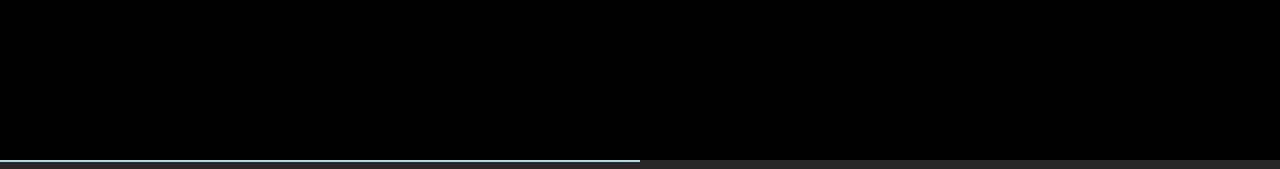
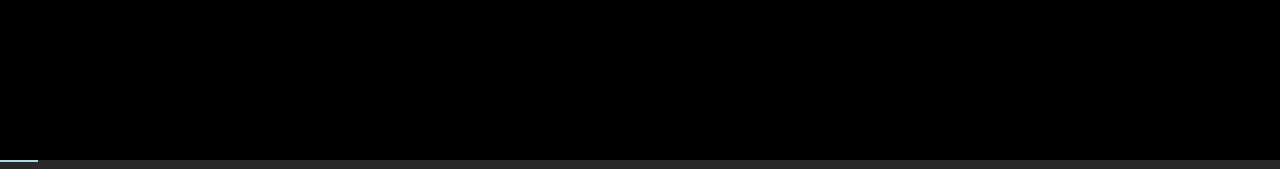
Before and after one commit to aelhajji/playlist-spotify-templaite, a plain HTML site: page index.html in a window 1280 px wide. Shown: the part 530-699 px from the top of the page. Drawn offline with Linux system fonts and the light colour scheme; grey boxes are pictures that could not be loaded.

Commit message:
fixed css

```diff
--- a/style.css
+++ b/style.css
@@ -40,7 +40,7 @@
     }
 
     .current-duration {
-        width: 50%;
+        width: 3%;
         height: 2px;
         background-color: lightblue;
     }
```
